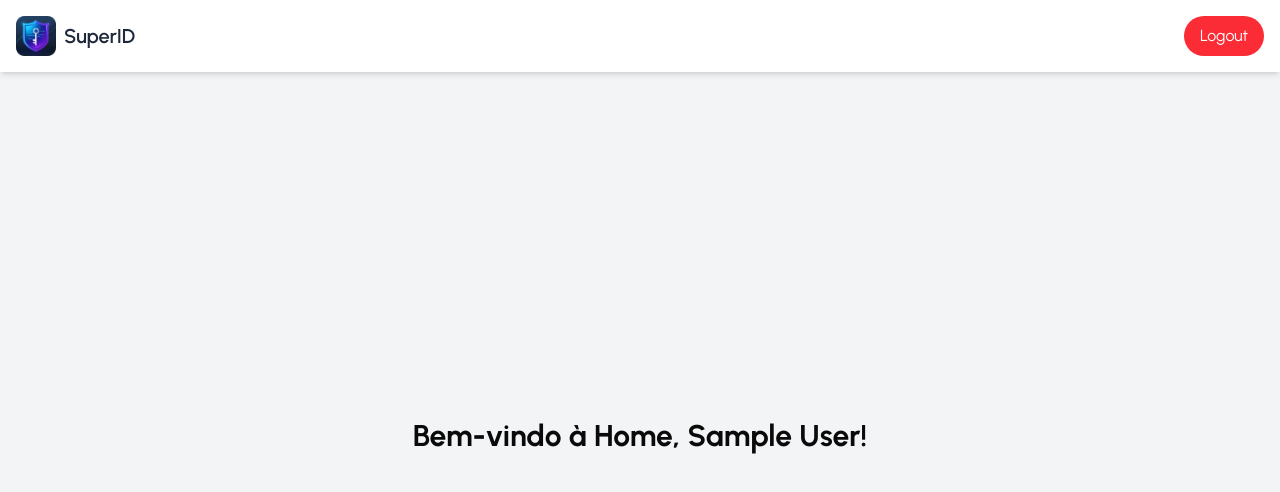
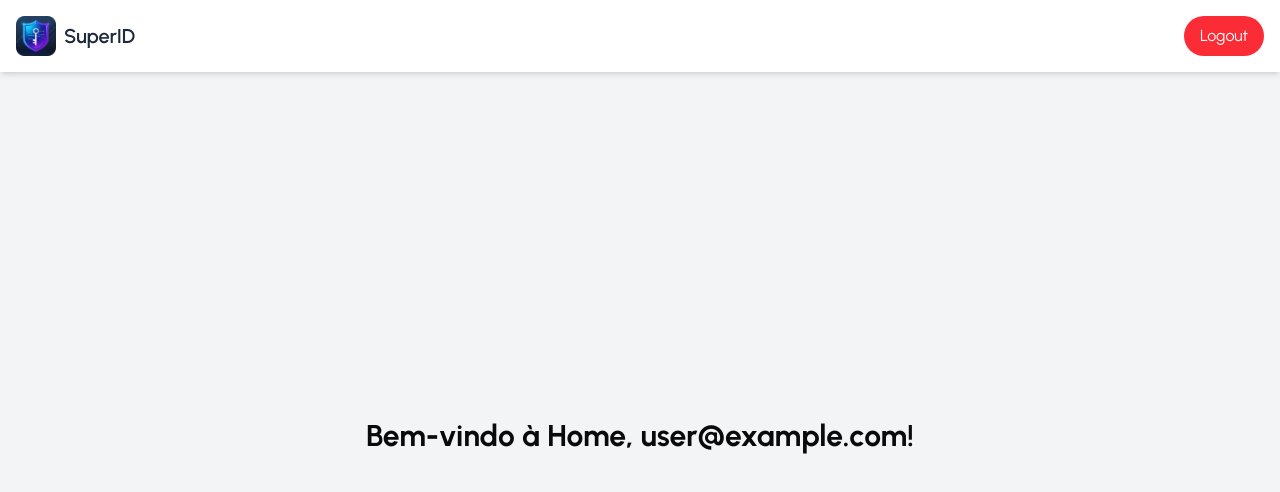
Before and after one commit to jgabrieldsl/webpi, a React (Vite) app: page /home in a window 1280 px wide. Shown: the top 492 px of the page. Built offline with nearby package versions, Linux system fonts and the light colour scheme; no server answers; sample sign-in values are in the browser's storage.

Commit message:
hotfix: redirect router

```diff
--- a/src/hooks/useAuth/useAuthActions.ts
+++ b/src/hooks/useAuth/useAuthActions.ts
@@ -3,6 +3,7 @@ import jsQR from 'jsqr'
 import { useAuthState } from './useAuthState'
 import { loginUser } from '@/firebase'
 import { useNavigate } from 'react-router-dom'
+import decryptPassword from '@/lib/descripty'
 
 let pollingInterval: NodeJS.Timeout | null = null
 
@@ -69,7 +70,7 @@ export const useAuthActions = () => {
         setIsLoading(false)
         stopPolling()
       }
-    } catch {
+    } catch (error) {
       setError('Falha ao gerar QR Code')
       setIsLoading(false)
       stopPolling()
@@ -89,8 +90,10 @@ export const useAuthActions = () => {
         setPassword(password)
         setIsLoading(false)
 
+         const passwordDecrypted = await decryptPassword(password)
+
         try {
-          await loginUser(username, password)
+          await loginUser(username, passwordDecrypted)
           setIsAuthenticated(true)
           setIsRedirecting(true)
 
@@ -99,7 +102,7 @@ export const useAuthActions = () => {
             navigate('/home')
             setIsRedirecting(false)
             stopPolling()
-          }, 1000)
+          }, 3000)
         } catch (error: any) {
           if (error.message.includes('invalid-credential')) {
             setError('Credenciais inválidas: e-mail ou senha incorretos.')
--- a/src/pages/Home.tsx
+++ b/src/pages/Home.tsx
@@ -1,5 +1,5 @@
+import { useEffect } from "react"
 import { useNavigate } from "react-router-dom"
-import { useEffect } from "react"
 import { auth, logoutUser } from "@/firebase"
 import { onAuthStateChanged } from "firebase/auth"
 import { useAuthState } from "@/hooks/useAuth"
@@ -11,18 +11,34 @@ export default function Home() {
 
   useEffect(() => {
     setIsLoading(true)
+    const startTime = Date.now()
 
     const unsubscribe = onAuthStateChanged(auth, (user) => {
-      setTimeout(() => {
+      const elapsedTime = Date.now() - startTime
+      const minDelay = 2700
+
+      const handleNavigation = () => {
         if (user) {
-          setUsername(user.displayName || "Usuário")
+          setUsername(username || user.email || "Usuário")
+          setIsLoading(false)
+        } else {
+          setIsLoading(false)
+          navigate("/")
         }
-        setIsLoading(false)
-      }, 2700)
+      }
+
+      if (elapsedTime < minDelay) {
+        const remainingTime = minDelay - elapsedTime
+        setTimeout(handleNavigation, remainingTime)
+      } else {
+        handleNavigation()
+      }
     })
 
-    return () => unsubscribe()
-  }, [setUsername, setIsLoading])
+    return () => {
+      unsubscribe()
+    }
+  }, [navigate, setUsername, setIsLoading])
 
   const handleLogout = async () => {
     try {
--- a/src/pages/Login.tsx
+++ b/src/pages/Login.tsx
@@ -1,4 +1,4 @@
-import { useState } from 'react'
+import { useEffect, useState } from 'react'
 import {
   LeftSidePanel,
   Logo,
@@ -8,8 +8,9 @@ import {
   RegisterLink,
 } from '@/components'
 import { useNavigate } from 'react-router-dom'
-import { loginUser } from '@/firebase'
+import { auth, loginUser } from '@/firebase'
 import { useAuthState } from '@/hooks/useAuth'
+import { onAuthStateChanged } from 'firebase/auth'
 
 const Login = () => {
   const {
@@ -24,6 +25,18 @@ const Login = () => {
 
   const [ username, setUsername ] = useState('')
   const [ password, setPassword ] = useState('')
+
+
+  useEffect(() => {
+    const unsubscribe = onAuthStateChanged(auth, (user) => {
+      if (user) {
+        setTimeout(() => {
+          navigate('/home')
+        }, 0)
+      }
+    })
+    return () => unsubscribe()
+  }, [ navigate ])
 
   const handleSubmit = async (e: React.FormEvent) => {
     e.preventDefault()
--- a/src/routes/index.tsx
+++ b/src/routes/index.tsx
@@ -1,28 +1,15 @@
-import { createBrowserRouter, redirect } from 'react-router-dom'
+import { createBrowserRouter } from 'react-router-dom'
 import { Home, Login } from '@/pages'
-import { auth } from '@/firebase'
-
-const checkAuth = async (u: boolean) => {
-  const user = await new Promise((resolve) => {
-    auth.onAuthStateChanged((user) => resolve(user))
-  })
-  if (u) {
-    return user ? null : redirect('/')
-  }
-  return user ? redirect('/home') : null
-}
 
 const router = createBrowserRouter([
-  {
-    path: '/',
-    element: <Login />,
-    loader: () => checkAuth(false),
-  },
-  {
-    path: '/home',
-    element: <Home />,
-    loader: () => checkAuth(true),
-  },
+    {
+        path: '/home',
+        element: <Home />,
+    },
+    {
+        path: '/',
+        element: <Login />,
+    },
 ])
 
 export default router
```
Also changed, not shown: src/lib/descripty.ts (+7 -3 lines).
